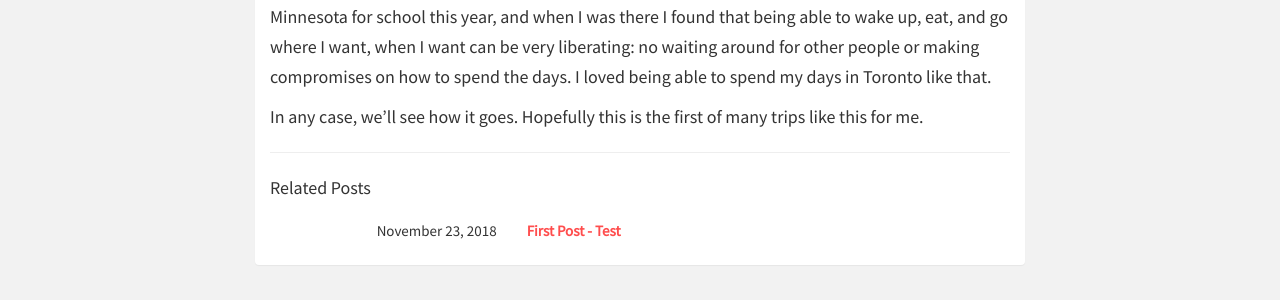
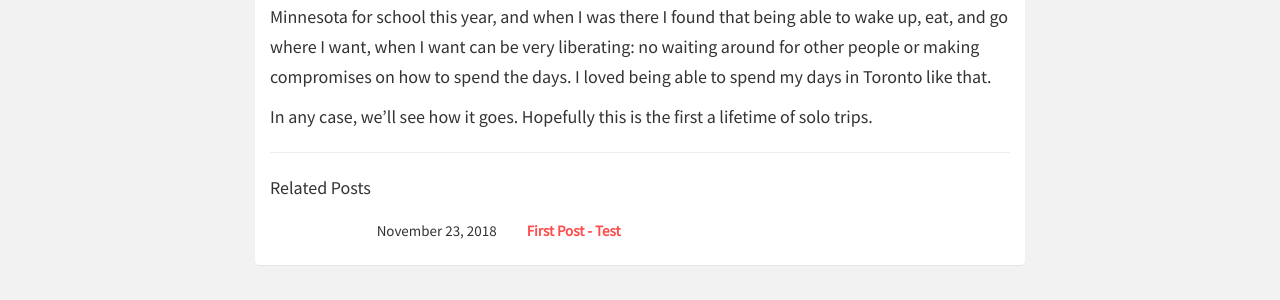
Before and after one commit to mrkaye97/mrkaye97.github.io, a Jekyll site: the page built from _posts/2018-11-25-First Solo Trip!.md, in a window 1280 px wide. Shown: the part 514-814 px from the top of the page. Built offline with Jekyll 4.4.1, drawn with Linux system fonts in a browser that asks for light colours; nearby versions of some CDN libraries.

Commit message:
Update 2018-11-25-First Solo Trip!.md

```diff
--- a/_posts/2018-11-25-First Solo Trip!.md
+++ b/_posts/2018-11-25-First Solo Trip!.md
@@ -10,4 +10,4 @@ I'm going to Europe in a few weeks! I'm flying into Vienna, and then am heading
 
 People always ask why I would go somewhere solo. It's a fair question, especially since most people aren't used to seeing sights, eating, and generally being alone. They associate solo travel with being lonely. I get it -- It seems like I'll be going to Europe for three weeks with nothing but my thoughts to keep me company. This seems like a little bit of a misconception. Sure, I'll techincally be travelling alone, but I'll have plenty of people staying in the hostels with me to hang out with. Not only that, but going places solo has its own benefits. I went to Toronto alone on my drive out to Minnesota for school this year, and when I was there I found that being able to wake up, eat, and go where I want, when I want can be very liberating: no waiting around for other people or making compromises on how to spend the days. I loved being able to spend my days in Toronto like that.
 
-In any case, we'll see how it goes. Hopefully this is the first of many trips like this for me.
+In any case, we'll see how it goes. Hopefully this is the first a lifetime of solo trips.
```
